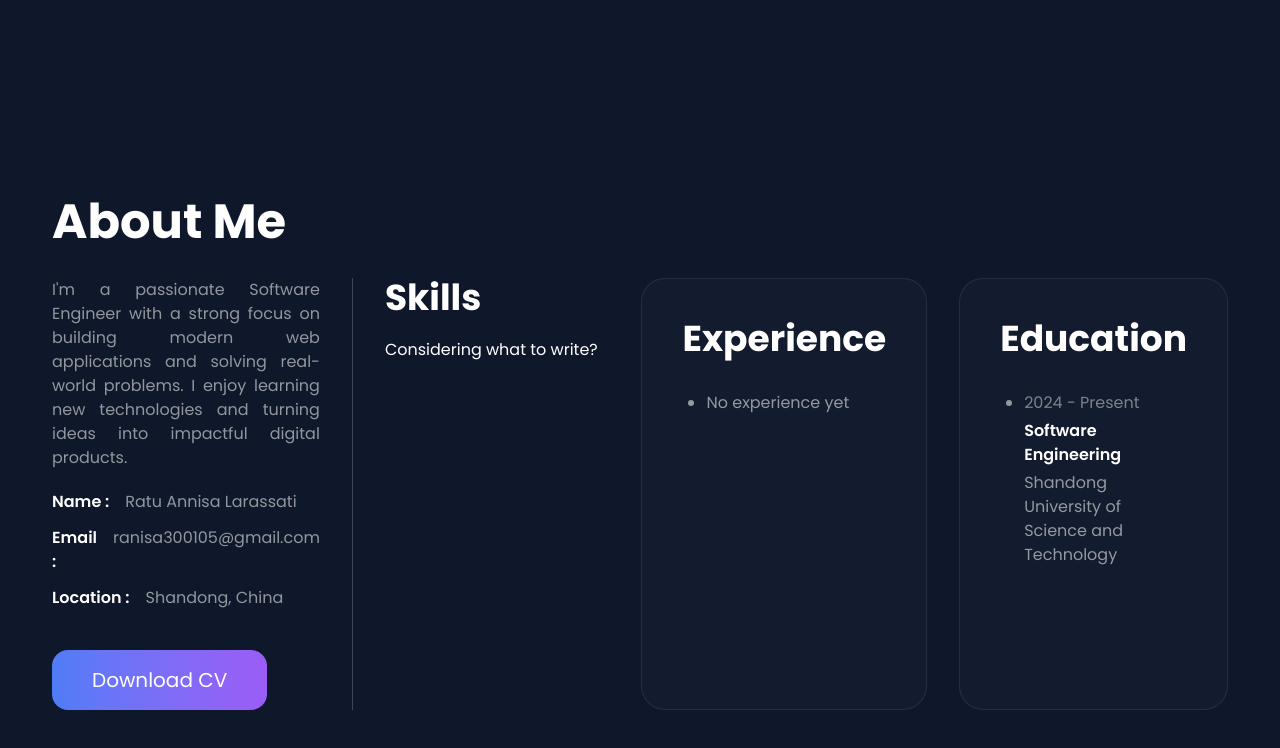
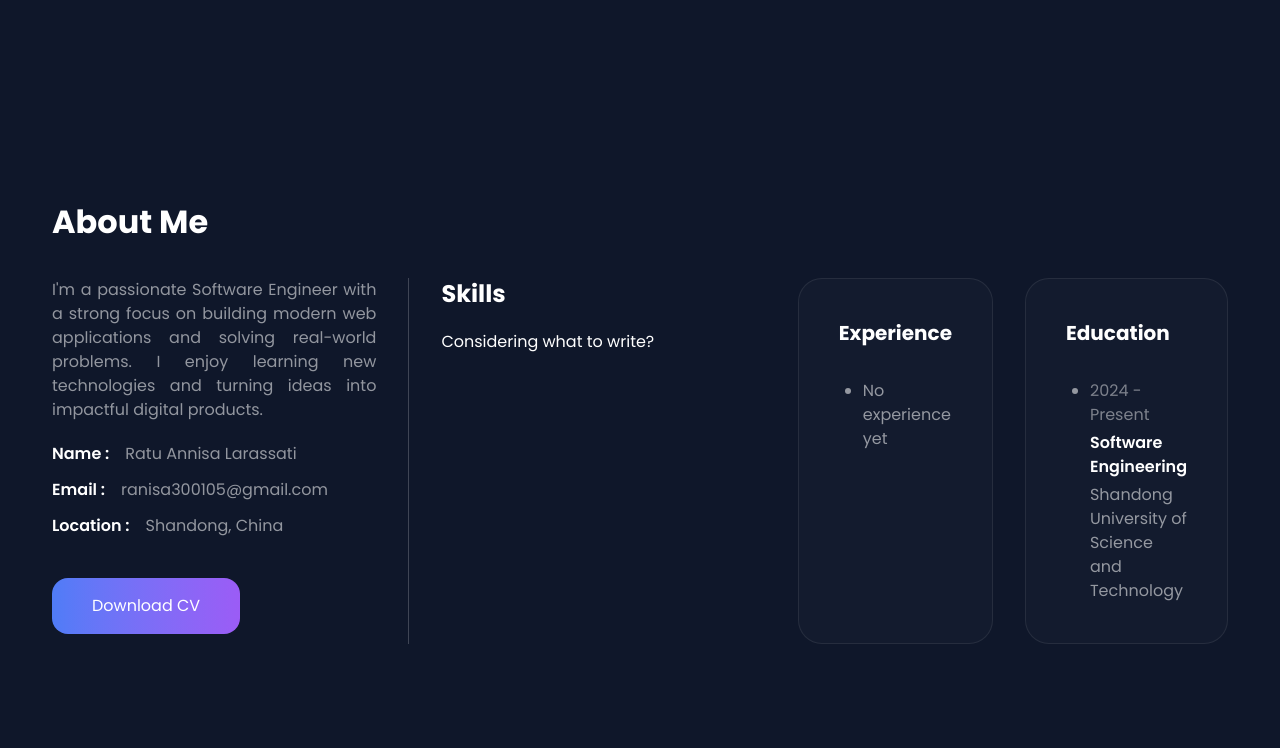
Before and after one commit to butterbeerrr/portfolio-website, a website: page index.html in a window 1280 px wide. Shown: the part 735-1483 px from the top of the page. After the commit the page ends 1431 px from the top, so only its background shows below. Drawn offline with Linux system fonts and the light colour scheme.

Commit message:
Update about me text style

```diff
--- a/index.html
+++ b/index.html
@@ -70,7 +70,7 @@
         <section class="m-[52px] flex flex-col gap-8">
 
             <!-- Title -->
-            <h2 class="text-5xl font-bold text-white">About Me</h2>
+            <h2 class="text-[32px] font-bold text-white">About Me</h2>
 
             <!-- Main Layout -->
             <div class="flex flex-col xl:flex-row gap-8">
@@ -81,7 +81,7 @@
                     <!-- About -->
                     <div class="flex-1 md:border-r border-[rgba(255,255,255,0.2)] md:pr-8">
 
-                        <p class="text-[rgba(255,255,255,0.55)] text-justify">
+                        <p class="text-[rgba(255,255,255,0.55)] text-base text-justify">
                             I'm a passionate Software Engineer with a strong focus on building modern web applications and solving real-world problems. I enjoy learning new technologies and turning ideas into impactful digital products.
                         </p>
 
@@ -89,22 +89,22 @@
                         <div class="hidden md:flex flex-col gap-3 mt-5">
 
                             <div class="flex gap-4">
-                                <p class="text-white font-semibold">Name :</p>
-                                <p class="text-[rgba(255,255,255,0.55)]">
+                                <p class="text-white text-base font-semibold">Name :</p>
+                                <p class="text-[rgba(255,255,255,0.55)] text-base">
                                     Ratu Annisa Larassati
                                 </p>
                             </div>
 
                             <div class="flex gap-4">
-                                <p class="text-white font-semibold">Email :</p>
-                                <p class="text-[rgba(255,255,255,0.55)]">
+                                <p class="text-white text-base font-semibold">Email :</p>
+                                <p class="text-[rgba(255,255,255,0.55)] text-base">
                                     ranisa300105@gmail.com
                                 </p>
                             </div>
 
                             <div class="flex gap-4">
-                                <p class="text-white font-semibold">Location :</p>
-                                <p class="text-[rgba(255,255,255,0.55)]">
+                                <p class="text-white font-semibold text-base">Location :</p>
+                                <p class="text-[rgba(255,255,255,0.55)] text-base">
                                     Shandong, China
                                 </p>
                             </div>
@@ -112,7 +112,7 @@
                         </div>
 
                         <!-- Button -->
-                        <button class="mx-auto mt-10 px-10 py-4 rounded-2xl bg-gradient-to-r from-[#4F7CF7] to-[#9B5CF6] text-white text-xl">
+                        <button class="mx-auto mt-10 px-10 py-4 rounded-2xl bg-gradient-to-r from-[#4F7CF7] to-[#9B5CF6] text-white text-base">
                             Download CV
                         </button>
 
@@ -121,13 +121,13 @@
                     <!-- Skills -->
                     <div class="flex-1">
 
-                        <h3 class="text-4xl font-bold text-white mb-5">
+                        <h3 class="text-2xl font-bold text-white mb-5">
                             Skills
                         </h3>
 
                         <ul>
                             <li  class="">
-                                <p class="text-white">Considering what to write?</p>
+                                <p class="text-white text-base">Considering what to write?</p>
                             </li>
                         </ul>
 
@@ -142,11 +142,11 @@
                     <!-- Experience -->
                     <div class="flex-1 md:p-10 md:border rounded-3xl border-[rgba(255,255,255,0.08)] md:bg-[rgba(255,255,255,0.02)]">
 
-                        <h3 class="text-4xl font-bold text-white mb-8">
+                        <h3 class="text-xl font-bold text-white mb-8">
                             Experience
                         </h3>
 
-                        <ul class="list-disc pl-6 text-[rgba(255,255,255,0.55)]">
+                        <ul class="list-disc text-base pl-6 text-[rgba(255,255,255,0.55)]">
                             <li>No experience yet</li>
                         </ul>
 
@@ -154,8 +154,8 @@
 
                     <!-- Education -->
                     <div class="flex-1 md:p-10 md:border rounded-3xl border-[rgba(255,255,255,0.08)] md:bg-[rgba(255,255,255,0.02)]">
-                        <h3 class="text-4xl font-bold text-white mb-8">Education</h3>
-                        <ul class="list-disc pl-6 text-[rgba(255,255,255,0.55)]">
+                        <h3 class="text-xl font-bold text-white mb-8">Education</h3>
+                        <ul class="list-disc pl-6 text-base text-[rgba(255,255,255,0.55)]">
                             <li>
                                 <p class="text-[rgba(255,255,255,0.45)]">2024 - Present</p>
                                 <p class="text-white font-semibold mt-1">Software Engineering</p>
```
Also changed, not shown: src/output.css.
